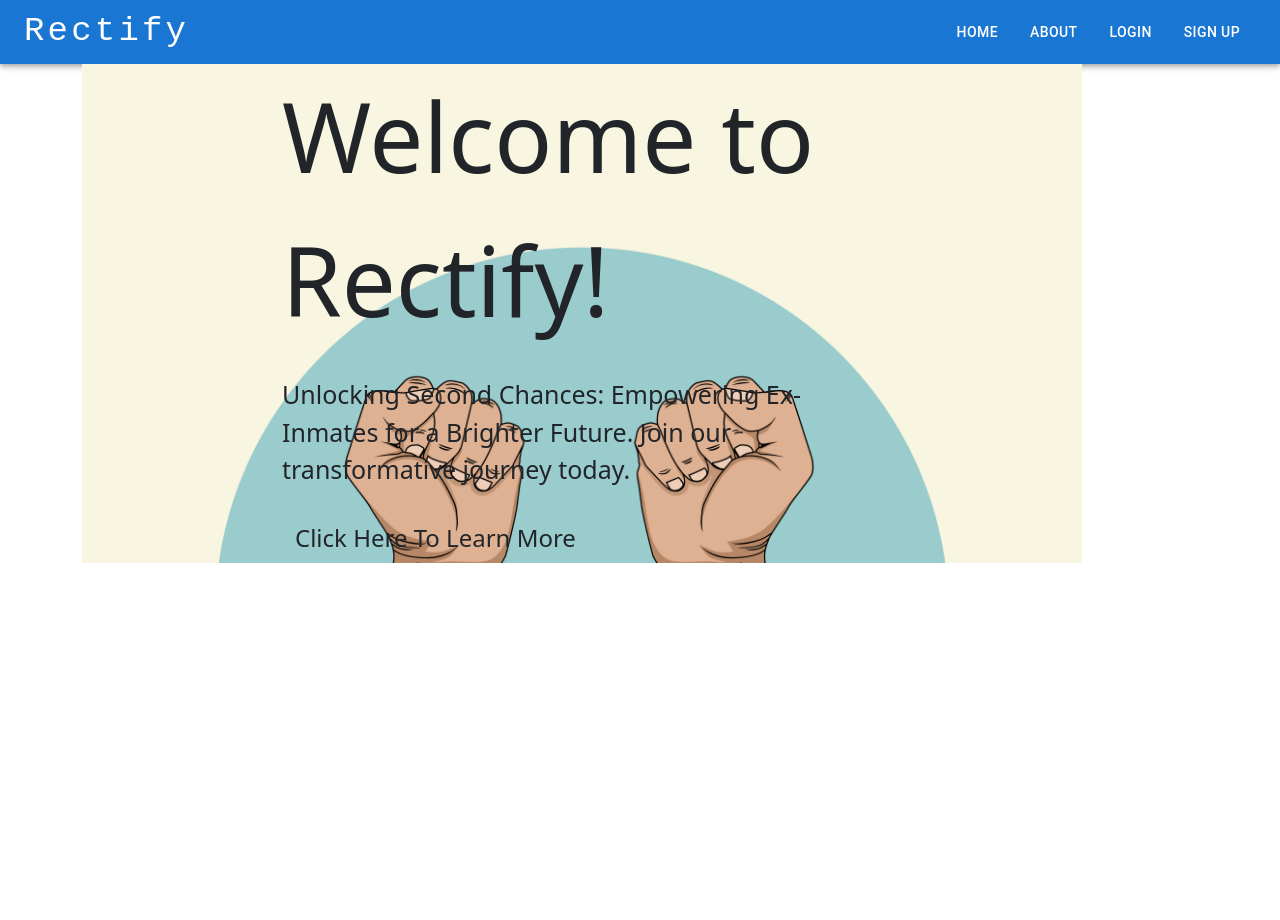
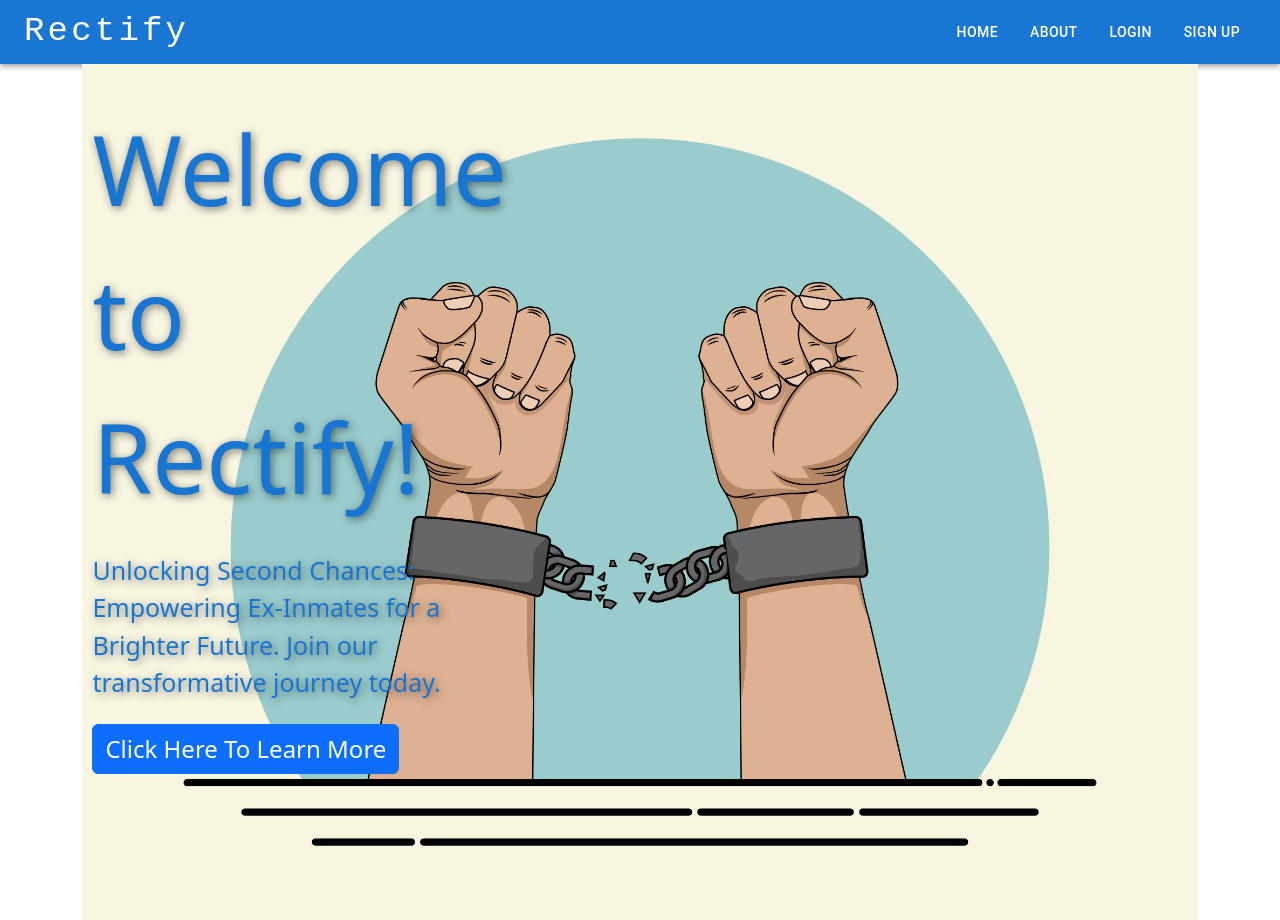
Before and after one commit to Suazo3000/Rectify, a React (Create React App) app in the folder client/: page / in a window 1280 px wide. Before the commit the page ends 800 px from the top, so only its background shows below. Built offline with nearby package versions, Linux system fonts and the light colour scheme.

Commit message:
added styling to home page

```diff
--- a/client/src/pages/Home.js
+++ b/client/src/pages/Home.js
@@ -1,10 +1,9 @@
 import React from "react";
 import {Link} from "react-router-dom";
-import {Box} from "@mui/material";
 
 function LandingPageButton() {
-    return <Link to="/about" className="nav-link">
-        <button className="btn btnPrimary" >
+    return <Link to="/about" className="">
+        <button className="btn btn-primary" >
             <span style={{"fontSize": "24px"}}>
                Click Here To Learn More
             </span>
@@ -18,11 +17,8 @@ function LandingFrameMessage() {
         color: "#1876D2",
         fontSize: "15px",
         textShadow: "2px 2px 8px rgba(0, 0, 0, 0.5)",
-        width: window.innerWidth,
     }
-    return <Box
-        sx={{width: {sm: "400px", md: "600px"}}}
-    >
+    return <div style={style}>
 
         <div style={{"fontSize": "96px"}}>
            Welcome to Rectify!
@@ -34,7 +30,7 @@ function LandingFrameMessage() {
         </div>
         <br />
         <LandingPageButton />
-    </Box>
+    </div>
 }
 
 function LandingFrame() {
@@ -51,21 +47,9 @@ function LandingFrame() {
         height: "100%",
         width: "100%",
     }
-    return <Box
-    sx={{width: {sm: "400px", md: "600px", lg: "1000px"},
-        background: "#fff2ed",
-        display: "flex",
-        justifyContent: "center",
-        alignItems: "center",
-        backgroundImage: `url(${process.env.PUBLIC_URL + "/images/Handcuffs.jpg"})`,
-        backgroundRepeat: "no-repeat",
-        backgroundSize: "cover",
-        height: "100%",
-}}
-    >
-
-        <LandingFrameMessage />
-    </Box>
+    return <div style={style}>
+    <LandingFrameMessage />
+</div>
 }
 function Home() {
     return <div>
```
